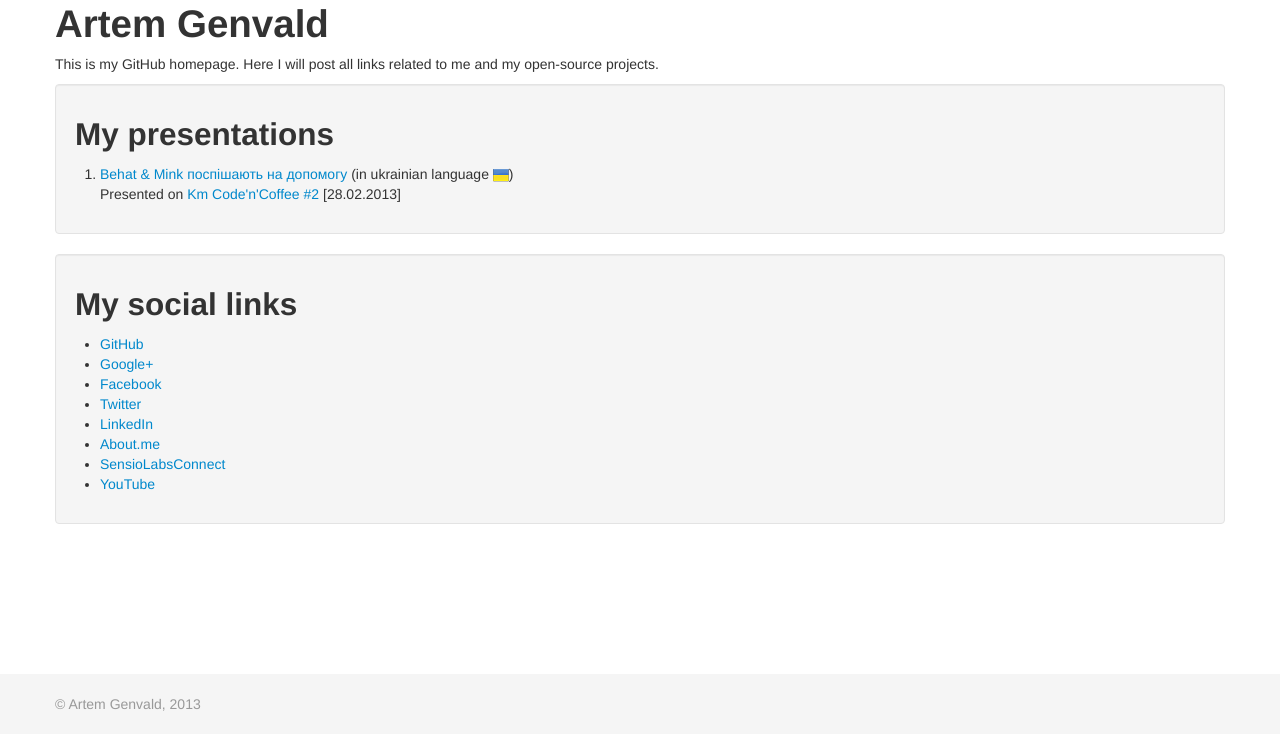
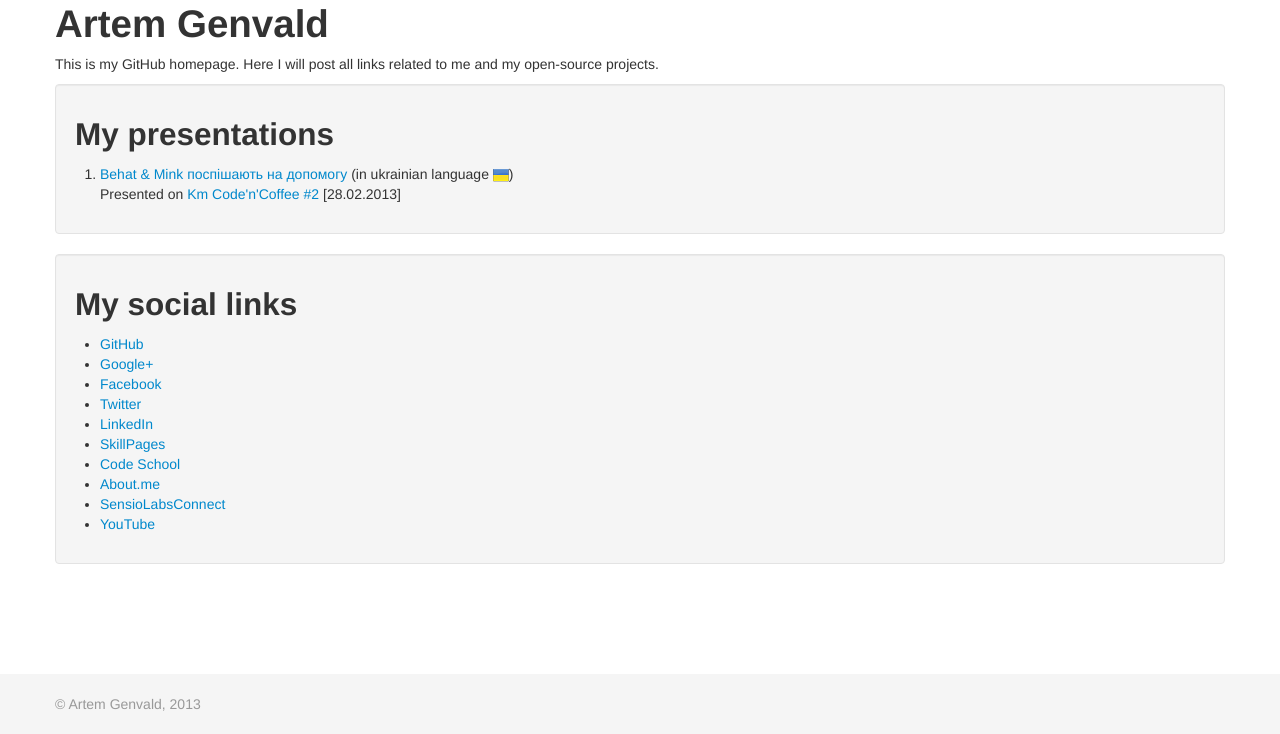
Before and after one commit to hdl/fre5h.github.io, a plain HTML site: page index.html in a window 1280 px wide. Shown: the part 66-800 px from the top of the page. Drawn offline with Linux system fonts and the light colour scheme.

Commit message:
Update social links

```diff
--- a/index.html
+++ b/index.html
@@ -57,6 +57,8 @@
                         <li><a href="https://www.facebook.com/artem.genvald" title="Profile on Facebook" rel="me">Facebook</a></li>
                         <li><a href="http://twitter.com/_fre5h" title="Profile on Twitter" rel="me">Twitter</a></li>
                         <li><a href="http://www.linkedin.com/pub/artem-genvald/51/974/a90" title="Profile on LinkedIn" rel="me">LinkedIn</a></li>
+                        <li><a href="http://www.skillpages.com/artem.genvald" title="Profile on SkillPages" rel="me">SkillPages</a></li>
+                        <li><a href="http://www.codeschool.com/users/Fresh" title="Profile at Code School" rel="me">Code School</a></li>
                         <li><a href="http://about.me/fre5h" title="Profile on About.me" rel="me">About.me</a></li>
                         <li><a href="https://connect.sensiolabs.com/profile/artemgenvald" title="Profile on SensioLabsConnect" rel="me">SensioLabsConnect</a></li>
                         <li><a href="http://www.youtube.com/user/genvaldartem" title="Profile on YouTube" rel="me">YouTube</a></li>
```
